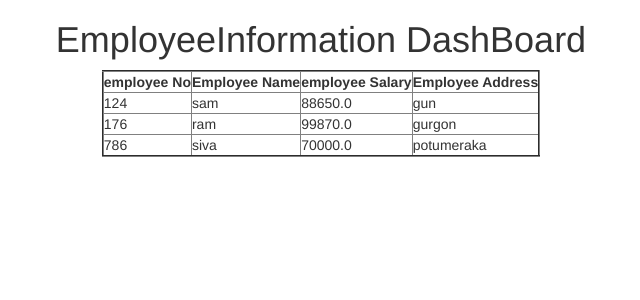
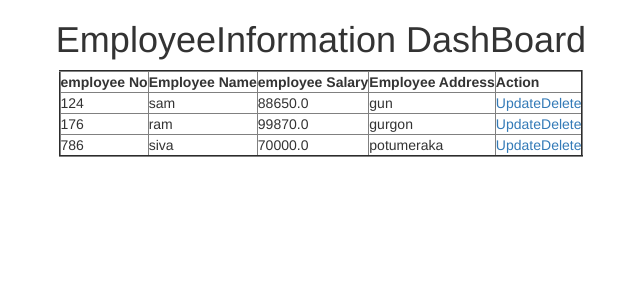
Before and after one commit to sivaram1511/crudfbvdjangoproject, a Django app: page / in a window 1280 px wide. Shown: the top 300 px of the page, without its empty margins (319-959 px from the left). Run offline with Django 3.2, Linux system fonts and the light colour scheme; data comes from the database, SQL or seed files in the repository; some libraries are stand-ins or nearby versions.

Commit message:
add action column of update delete insid index.html

```diff
--- a/testapp/templates/testapp/index.html
+++ b/testapp/templates/testapp/index.html
@@ -8,6 +8,7 @@
         <th>Employee Name</th>
         <th>employee Salary</th>
         <th>Employee Address</th>
+        <th>Action</th>
       </thead>
       {%for emp in employees%}
       <tr>
@@ -15,6 +16,7 @@
         <td>{{emp.ename}}</td>
         <td>{{emp.esal}}</td>
         <td>{{emp.eaddr}}</td>
+        <td> <a href="#">Update</a><a href="#">Delete</a></td>
       </tr>
       {%endfor%}
      </table>
```
